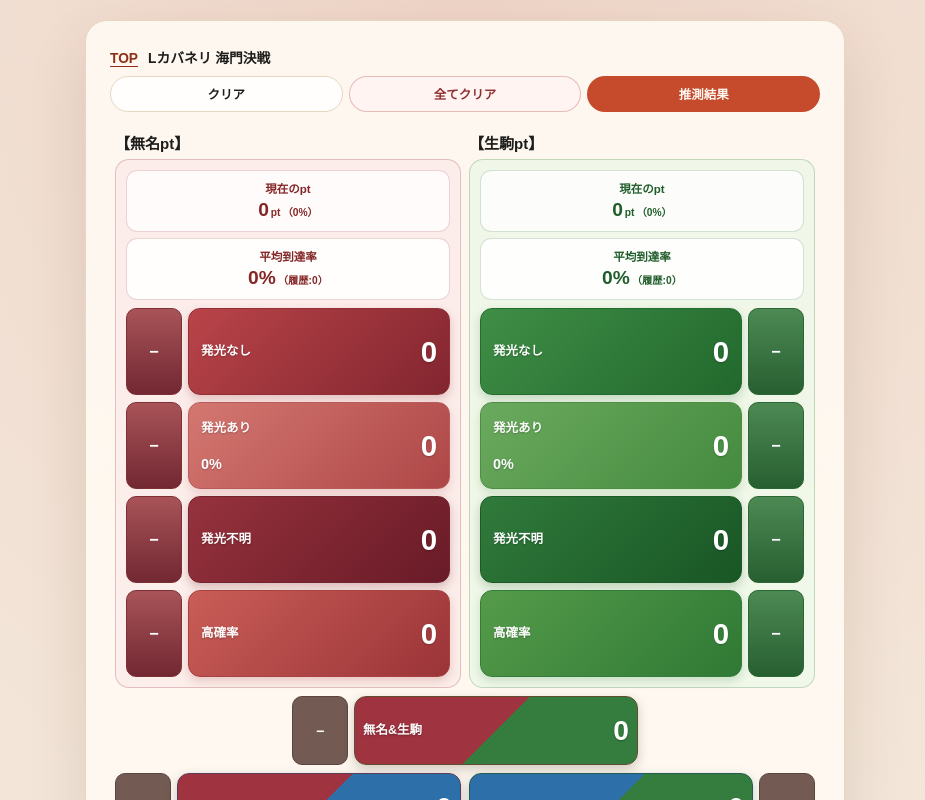
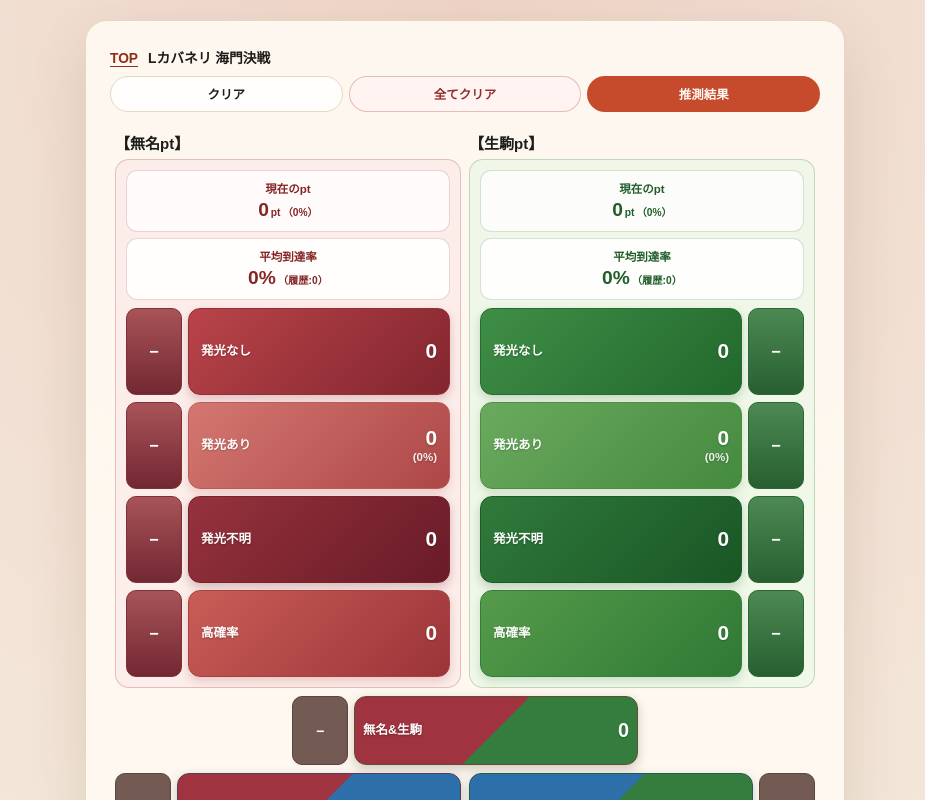
Before and after one commit to umedademu/suisoku, a Next.js app: page /kabaneri2 in a window 1280 px wide. Shown: the top 800 px of the page, without its empty margins (175-1100 px from the left). Built offline with nearby package versions, Linux system fonts and the light colour scheme.

Commit message:
pt回数と発光率を二段表示

```diff
--- a/app/globals.css
+++ b/app/globals.css
@@ -1172,7 +1172,7 @@ a {
 .character-special-point-button-count {
   grid-column: 2;
   justify-self: end;
-  font-size: 1.76rem;
+  font-size: 1.24rem;
   line-height: 1;
   white-space: nowrap;
 }
@@ -1288,31 +1288,28 @@ a {
 }
 
 .character-point-button-count {
-  font-size: 1.84rem;
+  font-size: 1.3rem;
   line-height: 1;
   white-space: nowrap;
 }
 
-.character-point-button-with-light-rate .character-point-button-name {
-  grid-column: 1;
-  grid-row: 1;
+.character-point-button-stats {
+  grid-column: 2;
+  justify-self: end;
+  display: flex;
+  flex-direction: column;
+  align-items: flex-end;
+  justify-content: center;
+  gap: 3px;
+  min-width: 0;
 }
 
 .character-point-button-light-rate {
-  grid-column: 1;
-  grid-row: 2;
-  justify-self: start;
-  font-size: 0.9rem;
+  color: rgba(255, 255, 255, 0.9);
+  font-size: 0.72rem;
   font-weight: 800;
   line-height: 1;
   white-space: nowrap;
-}
-
-.character-point-button-with-light-rate .character-point-button-count {
-  grid-column: 2;
-  grid-row: 1 / span 2;
-  align-self: center;
-  justify-self: end;
 }
 
 .character-cz-history-empty {
@@ -2752,11 +2749,11 @@ a {
   }
 
   .character-point-column .character-point-button-count {
-    font-size: 1.52rem;
+    font-size: 1.06rem;
   }
 
   .character-point-column .character-point-button-light-rate {
-    font-size: 0.76rem;
+    font-size: 0.66rem;
   }
 
   .character-special-point-control {
@@ -2780,7 +2777,7 @@ a {
   }
 
   .character-special-point-button-count {
-    font-size: 1.28rem;
+    font-size: 0.9rem;
   }
 
   .character-point-summary-item {
--- a/app/kabaneri2/page.tsx
+++ b/app/kabaneri2/page.tsx
@@ -1947,17 +1947,19 @@ function CharacterPointColumn({
             const incrementButton = (
               <button
                 aria-label={`${group.character} ${button.label} ${button.points}pt加算${showsLightRate ? ` 発光率${lightRatePercentageText}` : ""}`}
-                className={`character-point-button character-point-button-${button.tone}${showsLightRate ? " character-point-button-with-light-rate" : ""}`}
+                className={`character-point-button character-point-button-${button.tone}`}
                 type="button"
                 onClick={() => onIncrement(button)}
               >
                 <span className="character-point-button-name">{button.label}</span>
-                {showsLightRate ? (
-                  <span className="character-point-button-light-rate">
-                    {lightRatePercentageText}
-                  </span>
-                ) : null}
-                <span className="character-point-button-count">{buttonTotalCount}</span>
+                <span className="character-point-button-stats">
+                  <span className="character-point-button-count">{buttonTotalCount}</span>
+                  {showsLightRate ? (
+                    <span className="character-point-button-light-rate">
+                      ({lightRatePercentageText})
+                    </span>
+                  ) : null}
+                </span>
               </button>
             );
 
--- a/lib/app-info.ts
+++ b/lib/app-info.ts
@@ -1,3 +1,3 @@
-export const APP_VERSION = "1.43";
+export const APP_VERSION = "1.44";
 
 export const APP_TITLE = `推測ツールv${APP_VERSION}`;
```
Also changed, not shown: 1 other file (tests, documents, lock files or other folders).
